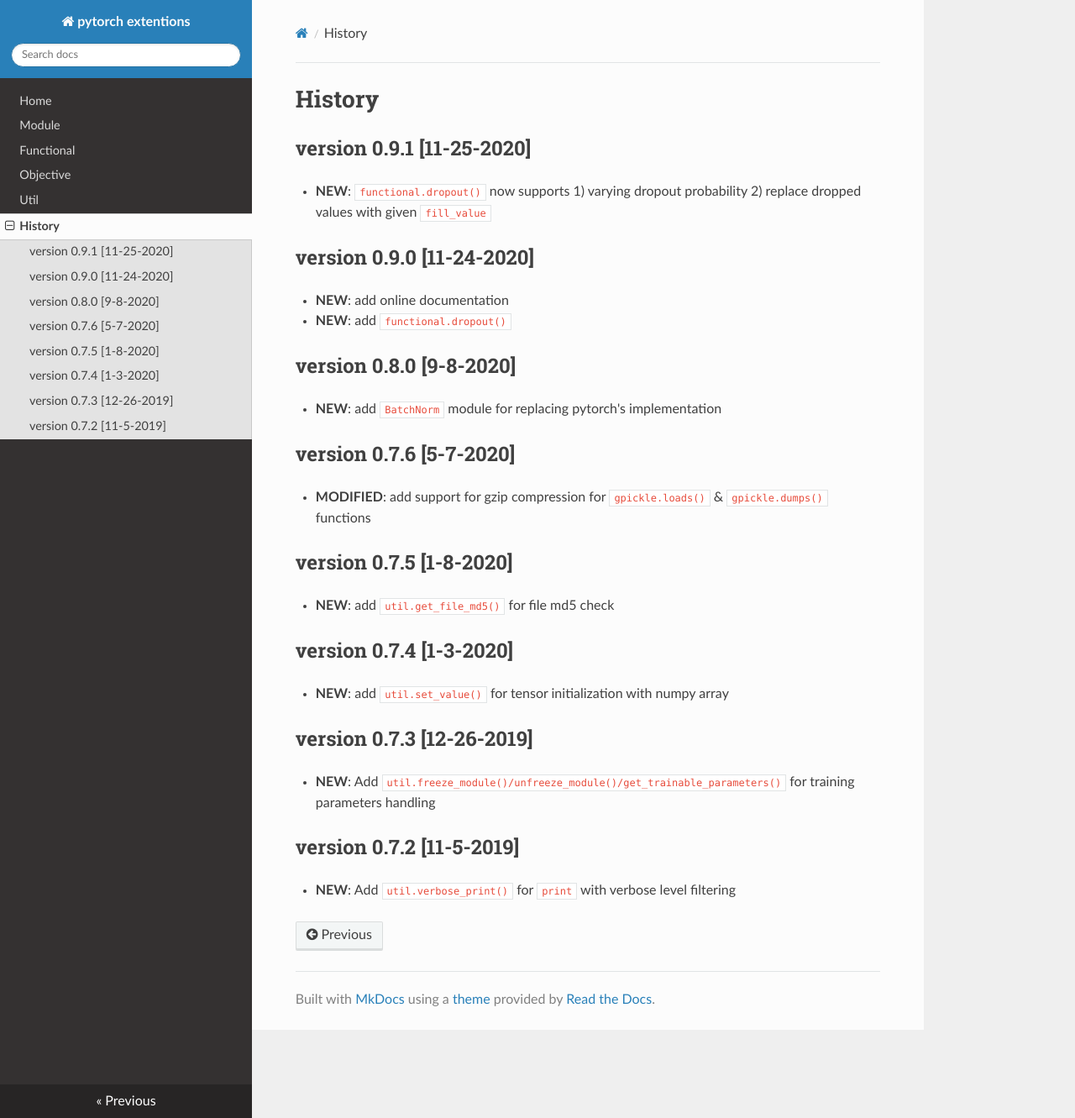
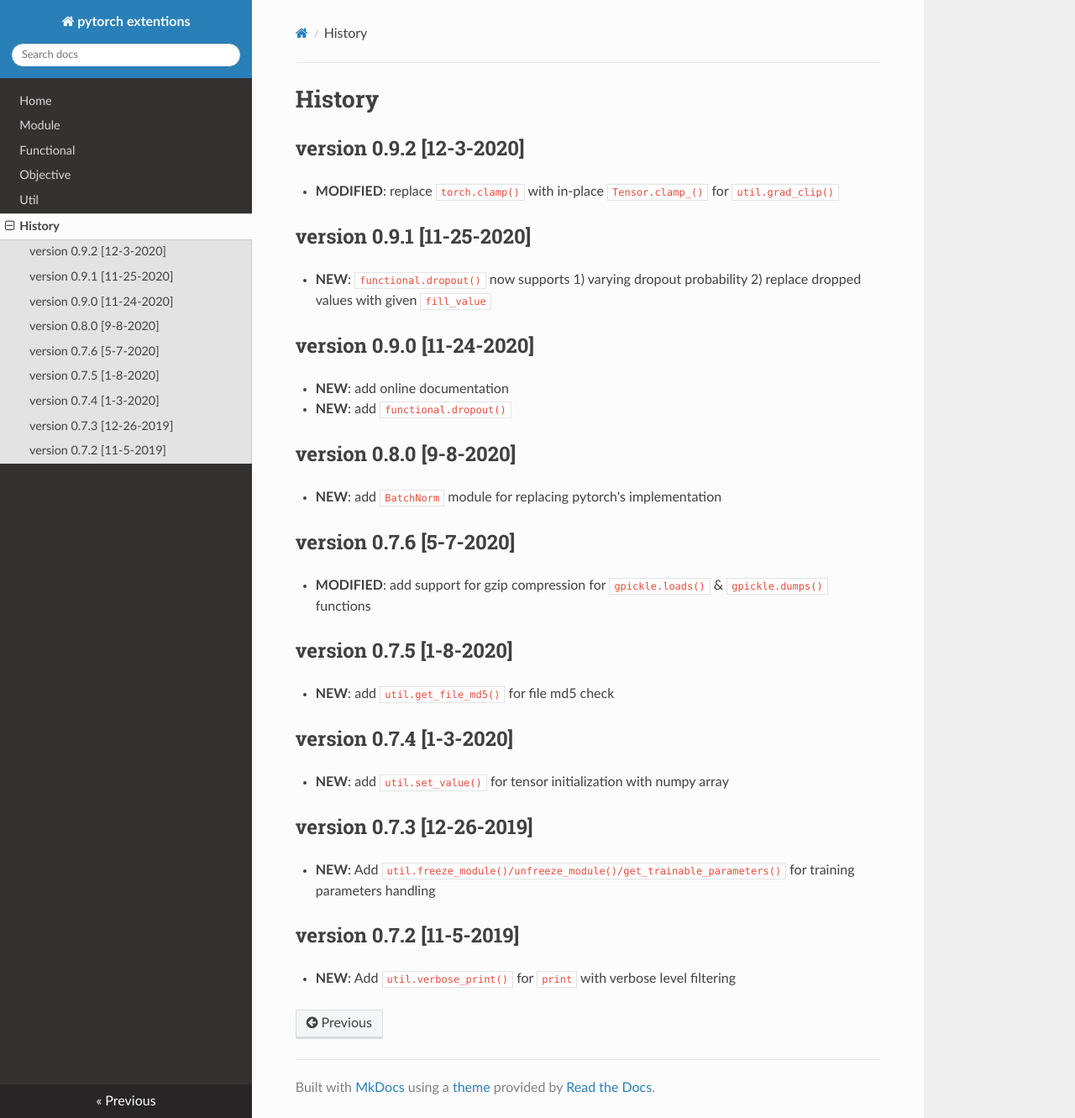
Before and after one commit to david-leon/Pytorch_Ext, an MkDocs documentation site: the page built from docs/history.md, in a window 1280 px wide and 1331 px high. Shown: the whole window at 84% size. Built offline with MkDocs 1.6.1, drawn with Linux system fonts in a browser that asks for light colours; nearby versions of some CDN libraries.

Commit message:
replace `torch.clamp()` with in-place `Tensor.clamp_()` for `util.grad_clip()`

```diff
--- a/docs/history.md
+++ b/docs/history.md
@@ -1,4 +1,7 @@
 # History
+
+## version 0.9.2 [12-3-2020]
+* **MODIFIED**: replace `torch.clamp()` with in-place `Tensor.clamp_()` for `util.grad_clip()`
 
 ## version 0.9.1 [11-25-2020]
 * **NEW**: `functional.dropout()` now supports 1) varying dropout probability 2) replace dropped values with given `fill_value`
--- a/pytorch_ext/__init__.py
+++ b/pytorch_ext/__init__.py
@@ -3,5 +3,5 @@ from . import util
 from . import objective
 from . import functional
 
-__version__ = "0.9.1"
+__version__ = "0.9.2"
 __author__  = "David Leon (Dawei Leng)"
```
Also changed, not shown: README.md (+1 -1 lines), 1 other file.
